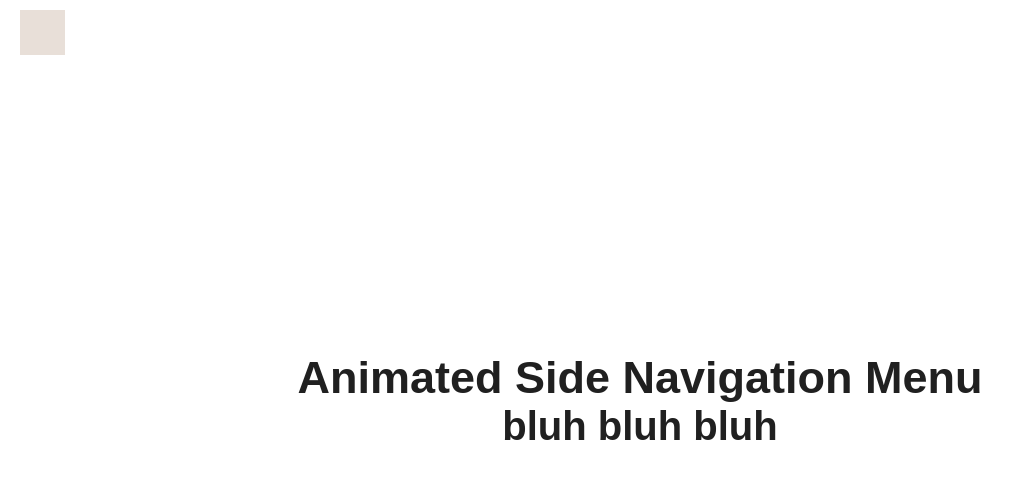
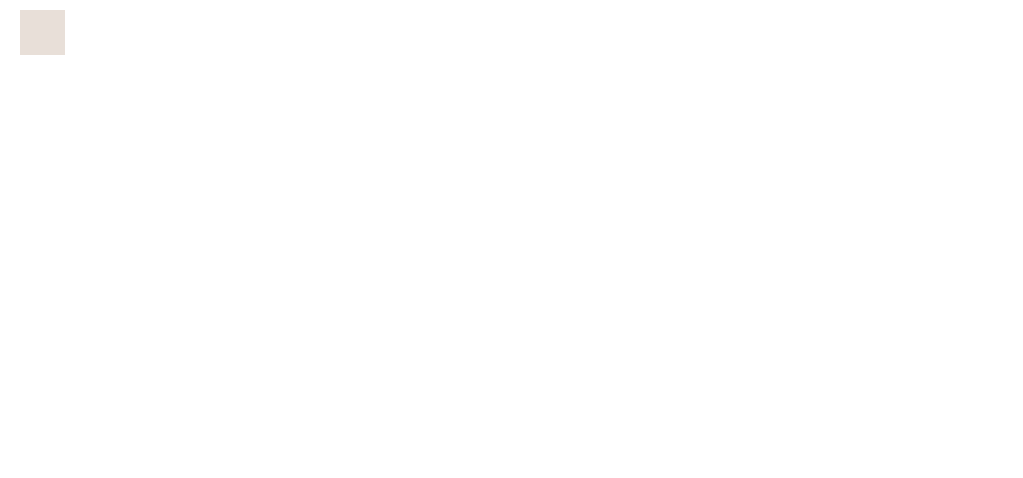
Before and after one commit to aiperim/portfolio3, a plain HTML site: page index.html in a window 1280 px wide. Shown: the whole page, without its empty margins (0-1023 px from the left). Drawn offline with Linux system fonts and the light colour scheme.

Commit message:
Update index.html

```diff
--- a/index.html
+++ b/index.html
@@ -52,10 +52,10 @@
 
 <div class="content">
   <div class="header">
-    Animated Side Navigation Menu
+   <!-- Animated Side Navigation Menu-->
 
   </div>
-  <p>bluh bluh bluh</p>
+  <p></p>
 
 </div>
 
```
